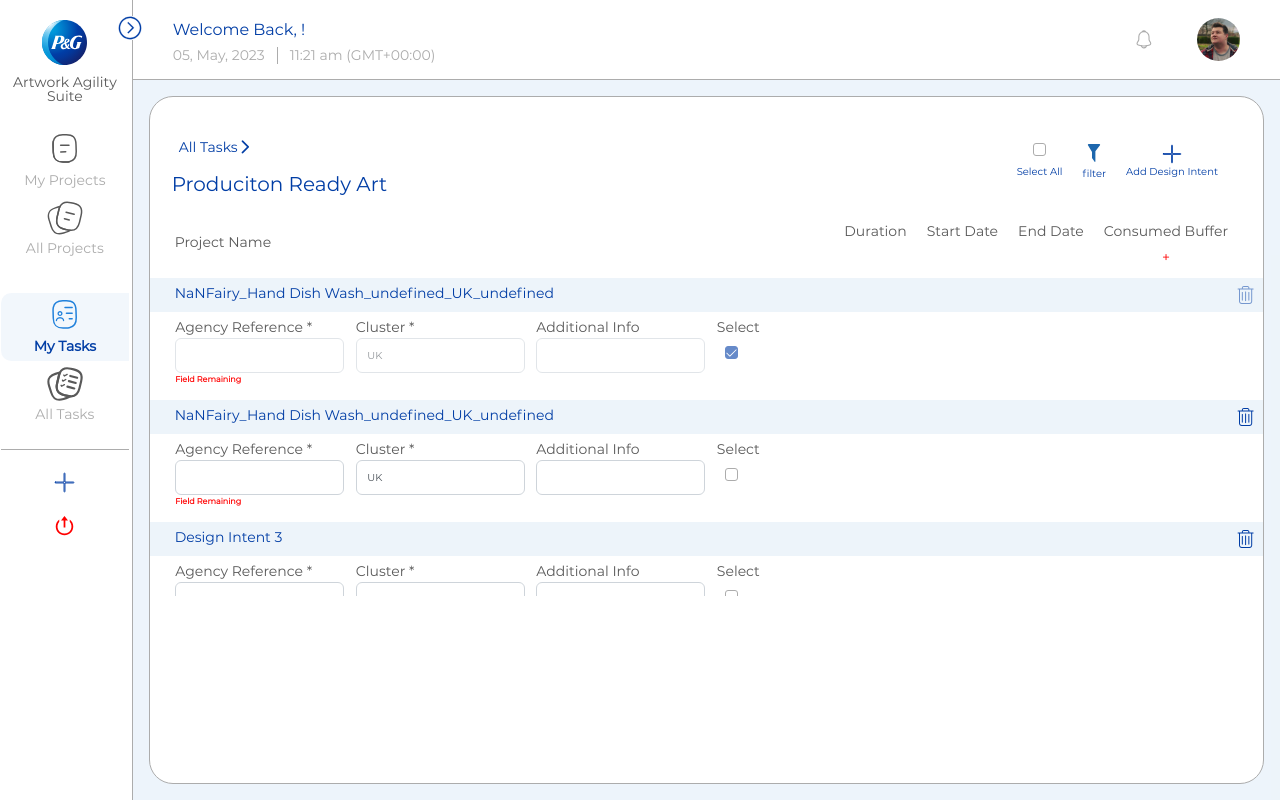
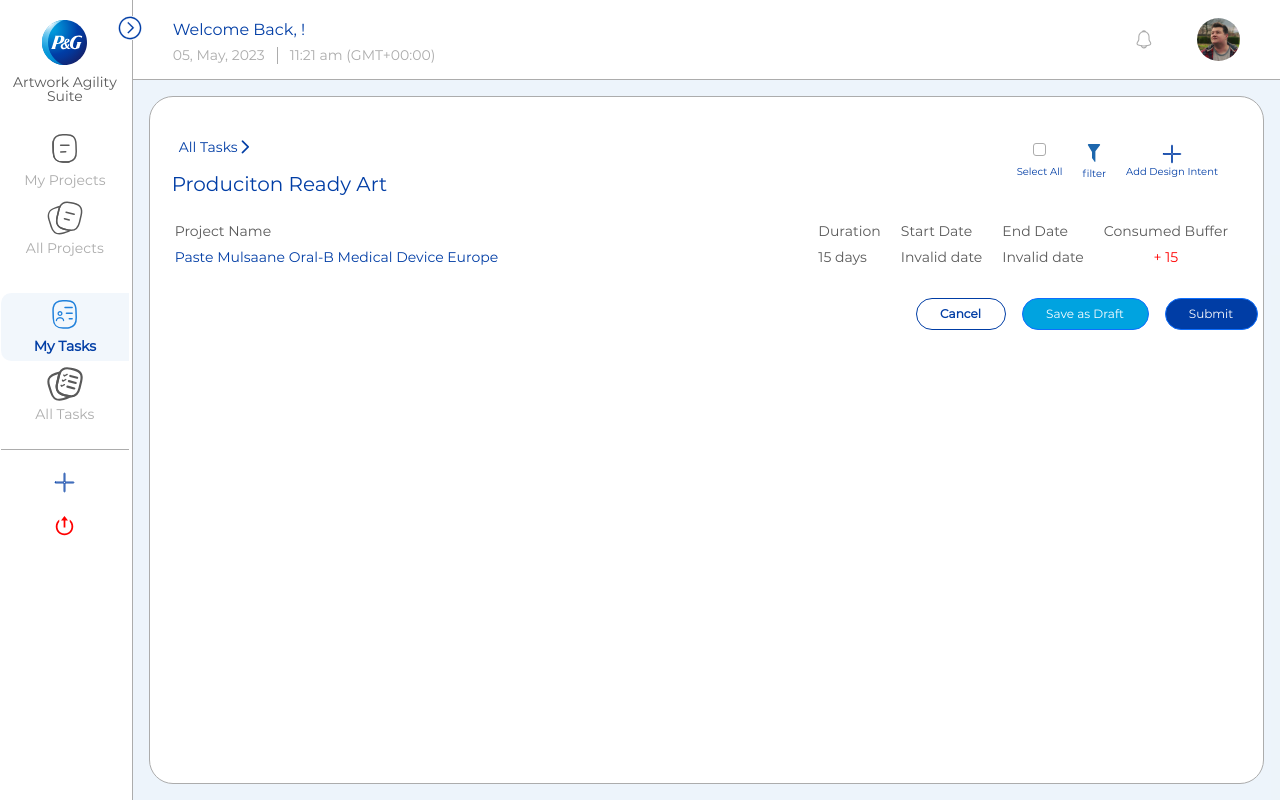
Before and after one commit to AVINASKU/ArtworkPG, a React (Create React App) app: page /myTasks/DCD/1/1 in a window 1280 px wide. Built offline with nearby package versions, Linux system fonts and the light colour scheme.

Commit message:
DDT added

```diff
--- a/src/components/AWMJobs/DDT/index.js
+++ b/src/components/AWMJobs/DDT/index.js
@@ -45,20 +45,13 @@
 
         // const data1 = await getDesignIntent();
         console.log("api data------>", data1);
-        data1 && data1.length && setData(data1[0]);
+        data1 && setData(data1);
         data1 &&
-          data1.length &&
-          setDesignIntent(data1[0]?.Design_Intent_Details);
+          setDesignIntent(data1.Design_Intent_Details);
       } catch (err) {
         console.log("error", err);
       }
     })();
-
-    // setData(data1);
-    // let notSubmittedData = data1.DesignIntentList.filter((task)=> task.event !== "submit");
-    // let submittedData = data1.DesignIntentList.filter((task)=> task?.event === "submit");
-    // setDesignIntent(data1?.DesignIntentList);
-    // setSubmittedDI(submittedData);
   }, []);
 
   const handleCancel = () => {
--- a/src/components/AWMJobs/DesignJobs/AddNewDesignContent.js
+++ b/src/components/AWMJobs/DesignJobs/AddNewDesignContent.js
@@ -3,6 +3,7 @@
 import { Row, Col } from "react-bootstrap";
 import { Checkbox } from "primereact/checkbox";
 import deleteIcon from "../../../assets/images/deleteIcon.svg";
+import { AutoComplete } from "primereact/autocomplete";
 
 const AddNewDesignContent = ({
   index,
@@ -14,12 +15,20 @@
   addData,
   roleName,
 }) => {
+  const bu = true;
   const { Agency_Reference, Additional_Info, event, Select, Cluster } = item;
 
   const [checked, setChecked] = useState(false);
   const [agencyRef, setAgency] = useState(Agency_Reference);
   const [clusters, setCluster] = useState(Cluster);
   const [additionalInformation, setAdditionalInfo] = useState(Additional_Info);
+   const [value, setValue] = useState('');
+    const [items, setItems] = useState([]);
+
+     const search = (event) => {
+        let _items = [...Array(10).keys()];
+        setItems(event.query ? [...Array(10).keys()].map(item => event.query + '-' + item) : _items);
+    }
 
   useEffect(() => {
     setChecked(Select);
@@ -89,7 +98,6 @@
               aria-describedby="agency-help"
               disabled={event === "submit" && true}
             />
-
           </div>
           {(agencyRef === "" || agencyRef === undefined) && (
             <div className="error-text-di">Field Remaining</div>
@@ -113,6 +121,13 @@
             <span className="error-text-di">Field Remaining</span>
           )}{" "}
         </Col>
+        {bu && (
+          <Col sm={2} className="set-autocomplete-height">
+            <label htmlFor="cluster">Tire </label>
+                        <AutoComplete value={value} suggestions={items} completeMethod={search} onChange={(e) => setValue(e.value)} dropdown />
+
+          </Col>
+        )}
 
         <Col sm={2}>
           <div>
--- a/src/components/AWMJobs/DesignJobs/TaskHeader.js
+++ b/src/components/AWMJobs/DesignJobs/TaskHeader.js
@@ -8,6 +8,8 @@
   Duration,
   Consumed_Buffer,
 }) {
+
+console.log("data", Project_Name, Start_Date, End_Date, Duration, Consumed_Buffer);
   const intentName = () => {
     return (
       <div className="actions">
--- a/src/components/AWMJobs/DesignJobs/index.scss
+++ b/src/components/AWMJobs/DesignJobs/index.scss
@@ -79,16 +79,22 @@
   font-weight: 400;
 }
 
-.approve-design-intent{
-.p-button.p-button-rounded {
+.approve-design-intent {
+  .p-button.p-button-rounded {
     border: hidden !important;
-}
-padding: 10px;
+  }
+  padding: 10px;
 }
 
-.error-text-di{
+.error-text-di {
+  color: red;
+  font-weight: 800;
+  font-size: 8px;
+}
 
-    color: red;
-    font-weight: 800;
-    font-size: 8px;
+.set-autocomplete-height {
+  .p-autocomplete {
+    line-height: 12px;
+    font-size: 10px;
+  }
 }
--- a/src/service/PegaService.js
+++ b/src/service/PegaService.js
@@ -59,15 +59,15 @@
 ];
 
 const DI = {
-  projectName: "Paste Mulsaane Oral-B Medical Device Europe",
-  brand: "Fairy",
-  category: "Hand Dish Wash",
-  duration: "15 days",
-  start_date: "20-mar-2023",
-  end_date: "4-apr-23",
-  consumed_buffer: "15",
+  Project_Name: "Paste Mulsaane Oral-B Medical Device Europe",
+  Brand: "Fairy",
+  Category: "Hand Dish Wash",
+  Duration: "15 days",
+  Start_Date: "20-mar-2023",
+  End_Date: "4-apr-23",
+  Consumed_Buffer: "15",
   count: 1,
-  DesignIntentList: [
+  Design_Intent_Details: [
     {
       Design_Intent_Name:
         "DI_FAI-214_Fairy_Hand Dish Wash_Paste Mulsaane Oral-B Medical Device Europe_UK_Test",
@@ -97,12 +97,12 @@
 };
 
 const Approve_di = {
-  projectName: "Paste Mulsaane Oral-B Medical Device Europe",
+  Project_Name: "Paste Mulsaane Oral-B Medical Device Europe",
   brand: "Fairy",
-  category: "Hand Dish Wash",
-  duration: "15 days",
-  start_date: "20-mar-2023",
-  end_date: "4-apr-23",
+  Category: "Hand Dish Wash",
+  Duration: "15 days",
+  Start_Date: "20-mar-2023",
+  End_Date: "4-apr-23",
   consumed_buffer: "15",
   count: 1,
   DesignIntentList: {
```
Lines whose indentation alone changed are shown as unchanged.
